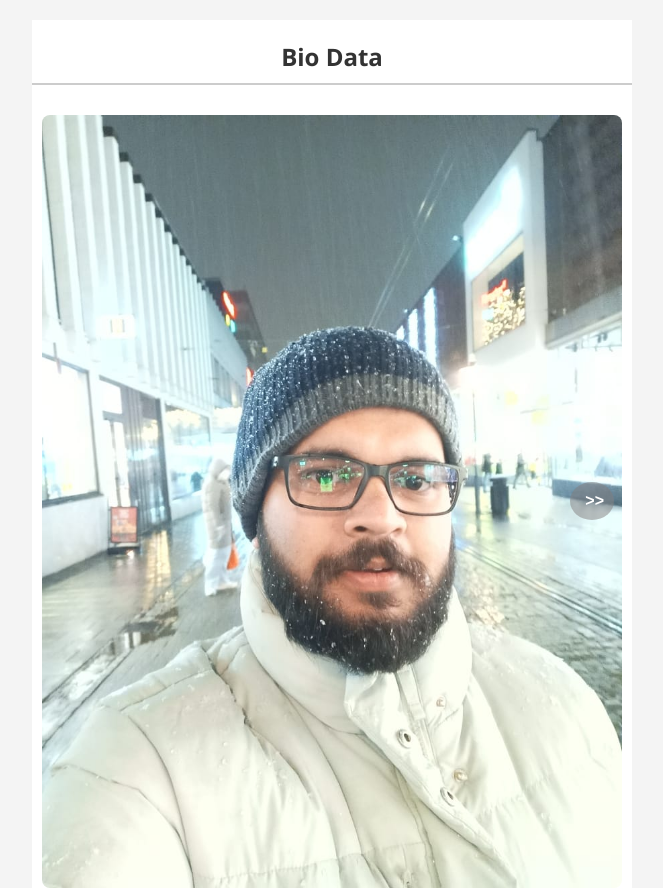
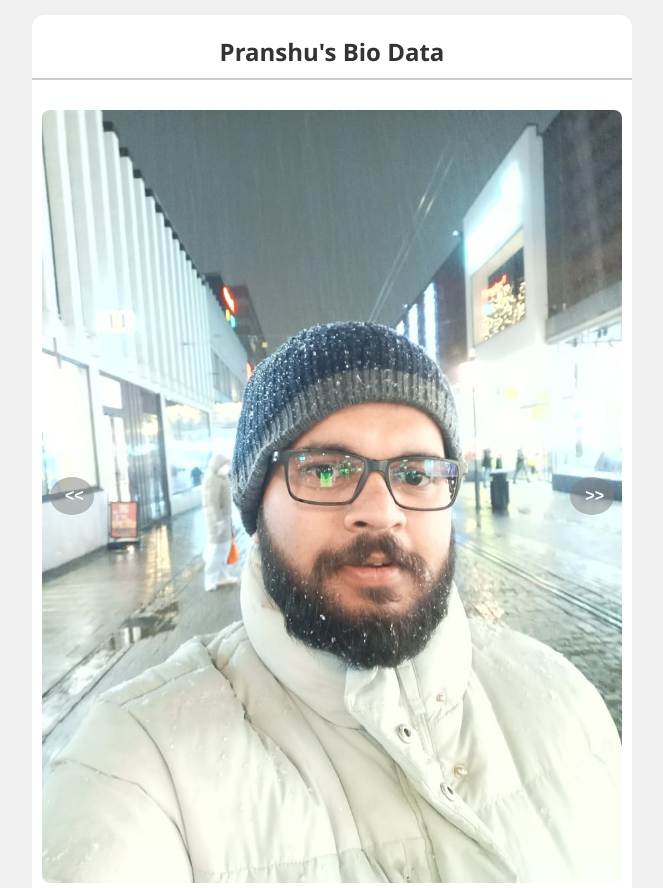
Before and after one commit to RitikPant/pranshu, a plain HTML site: page index.html in a window 1280 px wide. Shown: the top 888 px of the page, without its empty margins (308-971 px from the left). Drawn offline with Linux system fonts and the light colour scheme.

Commit message:
functional scroll buttons

```diff
--- a/css/index.css
+++ b/css/index.css
@@ -1,22 +1,21 @@
-body {
-  margin: 0;
-}
-
 /* Setting padding for body to accommodate the fixed header */
 body {
   font-family: 'Segoe UI', Tahoma, Geneva, Verdana, sans-serif;
-  padding-top: 20px;
   /* Adjust as needed */
-  background-color: #f4f4f4;
+  background-color: #f1f0f0;
   color: #333;
+  display: flex;
+  justify-content: center;
 }
 
-.main-container {
+.wrapper-container {
     max-width: 600px;
-  margin: 0 auto;
+    margin: 7px;
+    /* margin-bottom: 10px; */
     overflow-x: hidden;
     /* Hide horizontal overflow */
     background-color: #fff;
+    border-radius: 13px;
     position: relative;
 }
 
@@ -31,20 +30,43 @@ h2 {
 .image-container {
   position: relative;
   overflow: hidden;
+  white-space: nowrap;
+  margin-top: 5px;
+  padding: 10px;
 }
 
 .image-wrapper {
   display: flex;
   width: fit-content;
+  overflow-x: auto;
   transition: transform 0.5s ease; /* Add smooth transition effect */
 }
 
-img {
+.image-container img {
   max-width: 100%;
   height: auto;
+  border-radius: 8px;
+  margin-right: 10px;
 }
 
-.scroll-button {
+.scroll-button-left {
+  position: absolute;
+  top: 50%;
+  left: 3%;
+  transform: translateY(-50%);
+  background-color: rgba(130, 127, 127, 0.5);
+  color: #ffffff;
+  border: none;
+  border-radius: 50%;
+  padding: 10px;
+  cursor: pointer;
+  font-size: 16px;
+  z-index: 1; /* Ensure the button stays above the images */
+  display: flex;
+  align-items: center;
+}
+
+.scroll-button-right {
   position: absolute;
   top: 50%;
   right: 3%;
@@ -63,9 +85,14 @@ img {
 
 .scroll-arrow {
   margin-left: 5px;
+  text-align: center;
 }
 
-.scroll-button:hover {
+.scroll-button-left:hover {
+  background-color: rgba(83, 81, 81, 0.5);
+}
+
+.scroll-button-right:hover {
   background-color: rgba(83, 81, 81, 0.5);
 }
 
@@ -85,7 +112,7 @@ td {
 }
 
 th {
-  background-color: #f2f2f2;
+    background-color: #dddddd;
     text-transform: uppercase;
 }
 
@@ -98,29 +125,10 @@ tr:hover {
 }
 
 /* Responsive Styles */
-@media screen and (max-width: 600px) {
+@media screen and (max-width: 40px) {
   table {
     box-shadow: none;
     overflow-x: auto;
-  }
-
-  /* Adjusting the width of the table to fit its container */
-  table {
     width: 100%;
   }
 }
-
-/* Image Container Styles */
-.image-container {
-  overflow-x: auto;
-  white-space: nowrap;
-  margin-top: 5px;
-  padding: 10px;
-}
-
-.image-container img {
-  max-width: 100%;
-  height: auto;
-  border-radius: 8px;
-  margin-right: 10px;
-}
--- a/index.html
+++ b/index.html
@@ -11,9 +11,9 @@
 
 <body>
 
-  <div class="main-container">
+  <div class="wrapper-container">
 
-    <h2>Bio Data</h2>
+    <h2>Pranshu's Bio Data</h2>
 
     <div class="image-container">
       <div class="image-wrapper" id="imageWrapper">
@@ -22,7 +22,12 @@
         <img src="assets/pp3.jpg" alt="Image 3">
         <img src="assets/pp4.jpg" alt="Image 4">
       </div>
-      <button class="scroll-button" onclick="scrollImages()">
+
+      <button class="scroll-button-left" onclick="scrollImagesLeft()">
+        <span class="scroll-arrow"><b><<</b></span>
+      </button>
+
+      <button class="scroll-button-right" onclick="scrollImagesRight()">
         <span class="scroll-arrow"><b>>></b></span>
       </button>
 
@@ -57,6 +62,10 @@
         <td>Kumauni Bhramin</td>
       </tr>
       <tr>
+        <td>Gotra:</td>
+        <td>Parasar</td>
+      </tr>
+      <tr>
         <td>Address:</td>
         <td>Rajpura, Patiala, Punjab</td>
       </tr>
@@ -82,7 +91,7 @@
       </tr>
       <tr>
         <td>Annual Income:</td>
-        <td>₹30,000,00 - ₹40,000,00</td>
+        <td>₹25-30 LPA</td>
       </tr>
 
       <tr>
@@ -114,7 +123,7 @@
       </tr>
       <tr>
         <td>Education:</td>
-        <td>bachelor/Undergraduate/Master's Degree</td>
+        <td>Bachelor/Undergraduate/Master's Degree</td>
       </tr>
       <tr>
         <td>Occupation:</td>
@@ -126,17 +135,16 @@
   </div>
 
   <script>
-    document.addEventListener("DOMContentLoaded", function () {
-      // Scroll images a bit when the page loads
+
+    function scrollImagesLeft() {
       const imageWrapper = document.getElementById('imageWrapper');
-      imageWrapper.scrollLeft = 100; // Adjust the initial scroll distance as needed
-    });
+      imageWrapper.scrollLeft -= imageWrapper.offsetWidth;
+    }
 
-    function scrollImages() {
+    function scrollImagesRight() {
       const imageWrapper = document.getElementById('imageWrapper');
       imageWrapper.scrollLeft += imageWrapper.offsetWidth;
     }
-
 
   </script>
 
```
Lines whose indentation alone changed are shown as unchanged.
